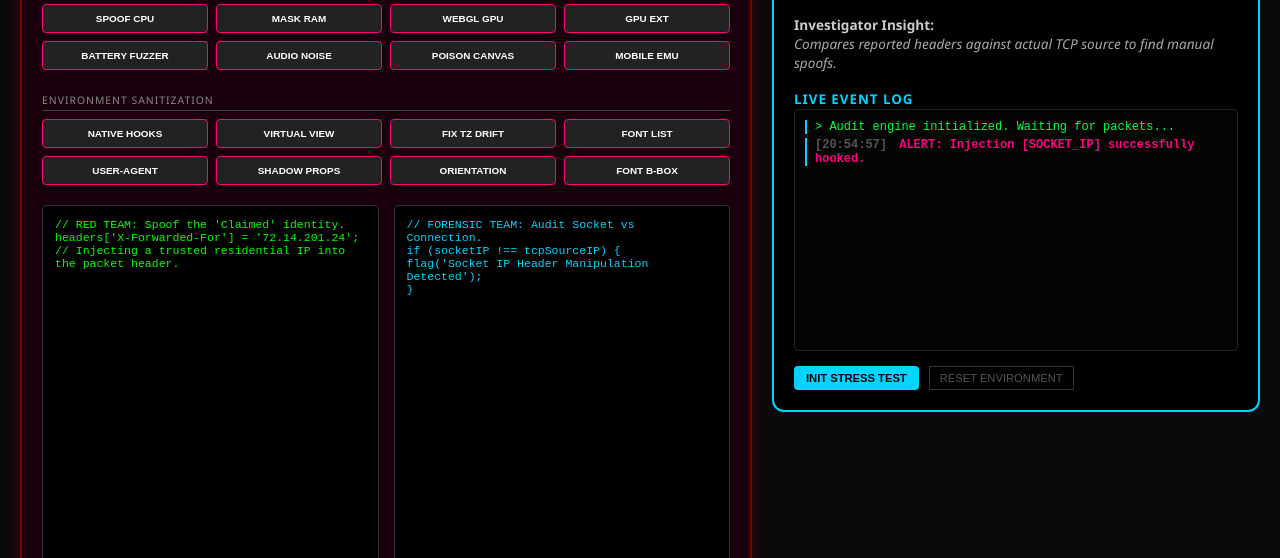
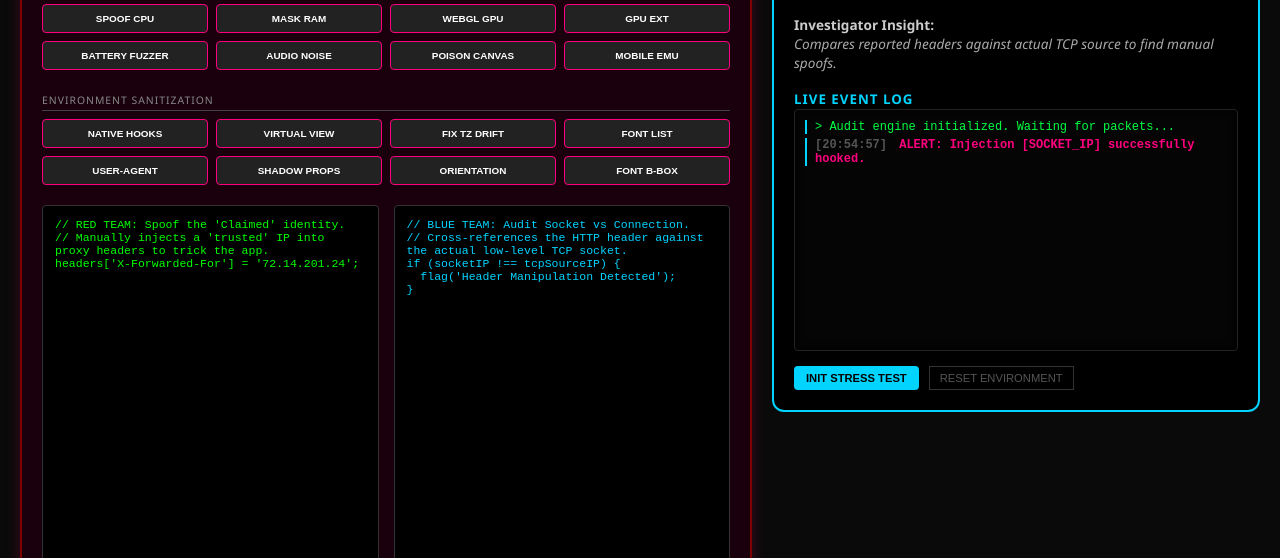
Before and after one commit to rasheleshoun/Red-vs-Blue-Check-for-Check, a plain HTML site: page index.html in a window 1280 px wide. Both pictures are taken after a click on the button "SOCKET IP". Shown: the part 242-800 px from the top of the page. Drawn offline with Linux system fonts and the light colour scheme.

Commit message:
Update index.html

```diff
--- a/index.html
+++ b/index.html
@@ -29,7 +29,6 @@
             gap: 20px;
         }
 
-        /* --- UI REFINEMENT: RESPONSIVE GRID --- */
         @media (max-width: 1100px) {
             #game-container { grid-template-columns: 1fr; }
             #audit-side { position: relative !important; top: 0 !important; }
@@ -66,6 +65,7 @@
             background: #000; border: 1px solid #333; padding: 12px;
             border-radius: 4px; min-height: 480px; font-size: 0.72em;
             overflow-y: auto; font-family: 'Courier New', monospace;
+            white-space: pre-wrap;
         }
 
         #audit-side {
@@ -77,7 +77,6 @@
         #risk-box { text-align:center; padding: 15px; border: 1px dashed var(--blue-team); background: #000d1a; transition: 0.5s; }
         #risk-value { font-size: 3.5em; font-weight: 900; color: var(--blue-team); }
 
-        /* --- UI REFINEMENT: CONSOLE FEED --- */
         #console-feed {
             background: #050505;
             border: 1px solid #222;
@@ -174,37 +173,157 @@
 
 <script>
     const fullStack = {
-        socket_ip: { red: "// RED TEAM: Spoof the 'Claimed' identity.\nheaders['X-Forwarded-For'] = '72.14.201.24';\n// Injecting a trusted residential IP into the packet header.", blue: "// FORENSIC TEAM: Audit Socket vs Connection.\nif (socketIP !== tcpSourceIP) {\n  flag('Socket IP Header Manipulation Detected');\n}", insight: "Compares reported headers against actual TCP source to find manual spoofs.", weight: 15 },
-        leaked_ip: { red: "// RED TEAM: Attempt to strip WebRTC candidates.\nRTCPeerConnection.prototype.addIceCandidate = null;\n// Block the browser from revealing local network info.", blue: "// FORENSIC TEAM: Force UDP/STUN Pierce.\npc.onicecandidate = (e) => {\n  if (e.candidate && e.candidate.includes('typ host')) {\n    flag('Leaked IP: Internal origin detected outside tunnel');\n  }\n};", insight: "WebRTC often bypasses the tunnel to reveal the real origin.", weight: 40 },
-        masking_ip: { red: "// RED TEAM: Wrap traffic in a Resident Proxy pool.\n// Route through an intermediary hop to hide the Leaked IP.", blue: "// FORENSIC TEAM: Analyze RTT & Hop Count.\nif (roundTripTime > 200 || hops > 15) {\n  flag('Active Masking IP: Anomalous Network Latency');\n}", insight: "Masking IPs introduce latency signatures not found in direct connections.", weight: 20 },
-        nameserver_ip: { red: "// RED TEAM: Use a global DNS (8.8.8.8).\n// Failure to match DNS location to the Socket IP location.", blue: "// FORENSIC TEAM: Geo-Distance Audit.\nif (distance(SocketIP, NameserverIP) > 500) {\n  flag('Nameserver IP / Socket IP Location Mismatch');\n}", insight: "Mismatching DNS location leaks the user's real-world profile.", weight: 15 },
-        cpu: { red: "// RED TEAM: Overwrite hardware count.\nObject.defineProperty(navigator, 'hardwareConcurrency', { get: () => 8 });", blue: "// FORENSIC TEAM: Measure compute delta.\nif (benchmarkTime > TARGET_8CORE_MS) {\n  flag('Perf-to-Core Ratio Anomaly');\n}", insight: "Flags devices where CPU power doesn't match reported core count.", weight: 15 },
-        ram: { red: "// RED TEAM: Mask memory to 16GB.\nObject.defineProperty(navigator, 'deviceMemory', { get: () => 16 });", blue: "// FORENSIC TEAM: Check hardware pairing logic.\nif (ram >= 16 && cores <= 2) {\n  flag('Impossible Hardware Profile');\n}", insight: "High RAM with low compute is a signature of synthetic devices.", weight: 15 },
-        api: { red: "// RED TEAM: Mask the interception layer.\nsetTimeout.toString = () => 'function setTimeout() { [native code] }';", blue: "// FORENSIC TEAM: Audit via prototype call.\nif (!Function.prototype.toString.call(fn).includes('[native code]')) {\n  flag('Hooked Native Function');\n}", insight: "Bypasses simple masking by calling the original Prototype string.", weight: 25 },
-        view: { red: "// RED TEAM: Force desktop resolution.\nwindow.innerWidth = 1920; screen.width = 1920;", blue: "// FORENSIC TEAM: Check coordinate sanity.\nif (window.outerWidth < window.innerWidth) {\n  flag('Coordinate Consistency Failure');\n}", insight: "Physical windows cannot be wider than their own frames.", weight: 30 },
-        gpu: { red: "// RED TEAM: Change reported GPU vendor.\ngl.getParameter(RENDERER) = 'NVIDIA 4090';", blue: "// FORENSIC TEAM: Compare vendor vs renderer logic.\nif (vendor === 'NVIDIA' && renderer === 'SwiftShader') {\n  flag('Software Renderer Leak');\n}", insight: "Software renderers reveal spoofed high-end hardware names.", weight: 20 },
-        ext: { red: "// RED TEAM: Report advanced GPU capabilities.\ngl.getSupportedExtensions().push('WEBGL_draw_buffers');", blue: "// FORENSIC TEAM: Verify functional extension support.\nif (extSupported && !canActuallyDrawToBuffers()) {\n  flag('GPU Capability Mismatch');\n}", insight: "Verifies if the GPU can actually perform functions it claims to support.", weight: 15 },
-        canvas: { red: "// RED TEAM: Inject pixel-level noise.\nctx.getImageData = () => { /* Noise injection */ };", blue: "// FORENSIC TEAM: Analyze global entropy.\nif (isUniqueInGlobalPool(hash)) {\n  flag('Artificially Poisoned Canvas');\n}", insight: "100% unique hashes across millions of users are statistically artificial.", weight: 35 },
-        tz: { red: "// RED TEAM: Match proxy timezone.\nIntl.DateTimeFormat = () => ({ timeZone: 'Chicago' });", blue: "// FORENSIC TEAM: Check clock skew vs offset.\nif (new Date().getTimezoneOffset() !== chicagoOffset) {\n  flag('Temporal Offset Mismatch');\n}", insight: "The system clock offset often leaks the true location.", weight: 15 },
-        proxy: { red: "// RED TEAM: Route through Resident Proxy pool.", blue: "// FORENSIC TEAM: Audit Latency & Jitter.\nif (jitter > 150) { flag('Resident Proxy Network Profile'); }", insight: "High jitter or TCP retransmissions signal a proxied connection.", weight: 25 },
-        ttl: { red: "// RED TEAM: Set OS-specific TCP/IP stack signals (TTL 64).", blue: "// FORENSIC TEAM: Inspect stack signals.\nif (ua.includes('Win') && tcpTTL === 64) { flag('OS-Stack Identity Conflict'); }", insight: "TCP TTL is OS-specific; mismatch reveals a 'Frankenstein' device.", weight: 20 },
-        bat: { red: "// RED TEAM: Fix battery level.\nnavigator.getBattery = () => Promise.resolve({ level: 0.85 });", blue: "// FORENSIC TEAM: Audit discharge drift.\nif (dischargeDelta === 0) { flag('Static Battery Signature'); }", insight: "Real hardware always shows active discharge; static levels are spoofs.", weight: 10 },
-        font: { red: "// RED TEAM: Report only generic system fonts.", blue: "// FORENSIC TEAM: Check font list entropy.\nif (fonts.length < 5) { flag('Environment Sanitization Detected'); }", insight: "Reporting too few fonts is suspicious; it signals a hardened environment.", weight: 10 },
-        audio: { red: "// RED TEAM: Add jitter to audio sample rate.", blue: "// FORENSIC TEAM: Audit noise floor stasis.\nif (audioCtx.sampleRate !== hardwareExpected) { flag('Impossible Audio Profile'); }", insight: "Artificial jitter contradicts the precision of real hardware sample rates.", weight: 20 },
-        agent: { red: "// RED TEAM: Change UA to high-value device.", blue: "// FORENSIC TEAM: Cross-check Platform ID.\nif (ua.includes('iPhone') && platform === 'Win32') { flag('UA vs Platform Mismatch'); }", insight: "Flags when UA conflicts with low-level kernel architecture.", weight: 25 },
-        shadow: { red: "// RED TEAM: Use descriptors to hide property changes.", blue: "// FORENSIC TEAM: Attempt property deletion.\nif (delete navigator.languages === true) { flag('Shadowed Property Detected'); }", insight: "Native properties are non-configurable; deletability implies shadowing.", weight: 30 },
-        orient: { red: "// RED TEAM: Force landscape to match desktop spoof.", blue: "// FORENSIC TEAM: Compare Aspect Ratio vs Orient.\nif (height > width && orientation === 'landscape') { flag('Orientation Logic Conflict'); }", insight: "Portrait resolution claiming landscape is a logic error.", weight: 15 },
-        proxy_trap: { red: "// RED TEAM: Proxy wrap the Navigator object.", blue: "// FORENSIC TEAM: Detect Proxy via error stack.\ntry { nav.plugins.args; } catch (e) { if (e.message.includes('Proxy')) flag(); }", insight: "JS Proxies throw unique engine errors on non-existent properties.", weight: 40 },
-        font_bbox: { red: "// RED TEAM: Report custom fonts as present.", blue: "// FORENSIC TEAM: Measure bounding box width.\nif (w === arialW && name !== 'Arial') { flag('Font Masking Detected'); }", insight: "Pixel width matching Arial while claiming another font is a fallback.", weight: 35 },
-        ice_leak: { red: "// RED TEAM: Mask leak by stripping candidates.", blue: "// FORENSIC TEAM: Force out-of-band STUN query.\nif (e.candidate.includes('typ host')) { flag('VPN Bypass: Local IP Leaked'); }", insight: "Forces a STUN request to reveal the real local IP behind a tunnel.", weight: 45 },
-        mobile_emu: { red: "// RED TEAM: Emulate iPhone on high-end server.", blue: "// FORENSIC TEAM: Audit sensor stasis.\nif (platform === 'iPhone' && accel === 0) { flag('Sensor Stasis: Synthetic Env'); }", insight: "Emulators lack real sensor noise and leak server-level core counts.", weight: 50 }
+        socket_ip: {
+            red: "// RED TEAM: Spoof the 'Claimed' identity.\n// Manually injects a 'trusted' IP into proxy headers to trick the app.\nheaders['X-Forwarded-For'] = '72.14.201.24';",
+            blue: "// BLUE TEAM: Audit Socket vs Connection.\n// Cross-references the HTTP header against the actual low-level TCP socket.\nif (socketIP !== tcpSourceIP) {\n  flag('Header Manipulation Detected');\n}",
+            insight: "Compares reported headers against actual TCP source to find manual spoofs.",
+            weight: 15
+        },
+        leaked_ip: {
+            red: "// RED TEAM: Attempt to strip WebRTC candidates.\n// Overwrites the WebRTC API to prevent gathering local network addresses.\nRTCPeerConnection.prototype.addIceCandidate = null;",
+            blue: "// BLUE TEAM: Force UDP/STUN Pierce.\n// Monitors events for 'host' candidates which bypass VPN/Proxy tunnels.\nif (e.candidate.includes('typ host')) {\n  flag('Internal origin detected');\n}",
+            insight: "WebRTC often bypasses the tunnel to reveal the real origin.",
+            weight: 40
+        },
+        masking_ip: {
+            red: "// RED TEAM: Wrap traffic in a Resident Proxy pool.\n// Route through intermediary hops to make traffic look like a home user.",
+            blue: "// BLUE TEAM: Analyze RTT & Hop Count.\n// Measures latency; multiple proxy hops create a distinctive lag signature.\nif (roundTripTime > 200 || hops > 15) {\n  flag('Anomalous Network Latency');\n}",
+            insight: "Masking IPs introduce latency signatures not found in direct connections.",
+            weight: 20
+        },
+        nameserver_ip: {
+            red: "// RED TEAM: Use a global DNS (8.8.8.8).\n// Forces specific DNS to avoid ISP tracking, often forgetting geo-sync.",
+            blue: "// BLUE TEAM: Geo-Distance Audit.\n// Checks if the DNS resolver is geographically close to the user's IP.\nif (distance(SocketIP, NameserverIP) > 500) {\n  flag('DNS Location Mismatch');\n}",
+            insight: "Mismatching DNS location leaks the user's real-world profile.",
+            weight: 15
+        },
+        cpu: {
+            red: "// RED TEAM: Overwrite hardware count.\n// Modifies navigator property to claim a high-performance CPU.\nObject.defineProperty(navigator, 'hardwareConcurrency', { get: () => 8 });",
+            blue: "// BLUE TEAM: Measure compute delta.\n// Runs a math benchmark; if an 8-core CPU is slow, it's a spoof.\nif (benchmarkTime > TARGET_8CORE_MS) {\n  flag('Perf-to-Core Ratio Anomaly');\n}",
+            insight: "Flags devices where CPU power doesn't match reported core count.",
+            weight: 15
+        },
+        ram: {
+            red: "// RED TEAM: Mask memory to 16GB.\n// Spoofs deviceMemory API to suggest high-end hardware.\nObject.defineProperty(navigator, 'deviceMemory', { get: () => 16 });",
+            blue: "// BLUE TEAM: Check hardware pairing logic.\n// Flags impossible combos (e.g., 16GB RAM on a 1-core machine).\nif (ram >= 16 && cores <= 2) {\n  flag('Impossible Hardware Profile');\n}",
+            insight: "High RAM with low compute is a signature of synthetic devices.",
+            weight: 15
+        },
+        api: {
+            red: "// RED TEAM: Mask the interception layer.\n// Fakes 'toString' to hide that native functions were overwritten.\nsetTimeout.toString = () => 'function setTimeout() { [native code] }';",
+            blue: "// BLUE TEAM: Audit via prototype call.\n// Uses Function Prototype to get the true identity, bypassing fake strings.\nif (!Function.prototype.toString.call(fn).includes('[native code]')) {\n  flag('Hooked Native Function');\n}",
+            insight: "Bypasses simple masking by calling the original Prototype string.",
+            weight: 25
+        },
+        view: {
+            red: "// RED TEAM: Force desktop resolution.\n// Fakes window size to look like a standard 1080p desktop.\nwindow.innerWidth = 1920; screen.width = 1920;",
+            blue: "// BLUE TEAM: Check coordinate sanity.\n// Physical check: content area cannot be larger than the window frame.\nif (window.outerWidth < window.innerWidth) {\n  flag('Coordinate Consistency Failure');\n}",
+            insight: "Physical windows cannot be wider than their own frames.",
+            weight: 30
+        },
+        gpu: {
+            red: "// RED TEAM: Change reported GPU vendor.\n// Manually sets renderer string to a high-end card (e.g., NVIDIA 4090).\ngl.getParameter(RENDERER) = 'NVIDIA 4090';",
+            blue: "// BLUE TEAM: Compare vendor vs renderer.\n// Detects 'SwiftShader' (emulator) hiding behind a high-end name.\nif (vendor === 'NVIDIA' && renderer === 'SwiftShader') {\n  flag('Software Renderer Leak');\n}",
+            insight: "Software renderers reveal spoofed high-end hardware names.",
+            weight: 20
+        },
+        ext: {
+            red: "// RED TEAM: Report advanced GPU capabilities.\n// Claims support for advanced WebGL features to look legitimate.",
+            blue: "// BLUE TEAM: Verify functional support.\n// Tries to use the feature; if it fails while 'supported', it's a lie.\nif (extSupported && !canActuallyDrawToBuffers()) {\n  flag('GPU Capability Mismatch');\n}",
+            insight: "Verifies if the GPU can actually perform functions it claims to support.",
+            weight: 15
+        },
+        canvas: {
+            red: "// RED TEAM: Inject pixel-level noise.\n// Randomizes pixel data to prevent unique canvas fingerprinting.\nctx.getImageData = () => { /* Noise injection */ };",
+            blue: "// BLUE TEAM: Analyze global entropy.\n// If the pixel hash is 100% unique globally, it is statistically noise.\nif (isUniqueInGlobalPool(hash)) {\n  flag('Artificially Poisoned Canvas');\n}",
+            insight: "100% unique hashes across millions of users are statistically artificial.",
+            weight: 35
+        },
+        tz: {
+            red: "// RED TEAM: Match proxy timezone.\n// Spoofs JS TimeZone object to match the proxy location.\nIntl.DateTimeFormat = () => ({ timeZone: 'Chicago' });",
+            blue: "// BLUE TEAM: Check clock skew vs offset.\n// Compares spoofed name against actual system clock offset.\nif (new Date().getTimezoneOffset() !== chicagoOffset) {\n  flag('Temporal Offset Mismatch');\n}",
+            insight: "The system clock offset often leaks the true location.",
+            weight: 15
+        },
+        proxy: {
+            red: "// RED TEAM: Route through Resident Proxy pool.\n// Hides data-center origin behind a home-user IP.",
+            blue: "// BLUE TEAM: Audit Latency & Jitter.\n// Resident proxies have high variance (jitter) in packet arrival.\nif (jitter > 150) { flag('Resident Proxy Profile'); }",
+            insight: "High jitter or TCP retransmissions signal a proxied connection.",
+            weight: 25
+        },
+        ttl: {
+            red: "// RED TEAM: Set OS-specific TCP/IP stack signals (TTL 64).\n// Matches the TTL to the claimed OS (e.g., Mac/Linux).",
+            blue: "// BLUE TEAM: Inspect stack signals.\n// If User-Agent is Windows but TTL is 64 (Linux), it's a conflict.\nif (ua.includes('Win') && tcpTTL === 64) { flag('OS-Stack Conflict'); }",
+            insight: "TCP TTL is OS-specific; mismatch reveals a 'Frankenstein' device.",
+            weight: 20
+        },
+        bat: {
+            red: "// RED TEAM: Fix battery level.\n// Overwrites Battery API to show a static, healthy charge.\nnavigator.getBattery = () => Promise.resolve({ level: 0.85 });",
+            blue: "// BLUE TEAM: Audit discharge drift.\n// Real hardware shows active discharge; static levels are spoofs.\nif (dischargeDelta === 0) { flag('Static Battery Signature'); }",
+            insight: "Real hardware always shows active discharge; static levels are spoofs.",
+            weight: 10
+        },
+        font: {
+            red: "// RED TEAM: Report only generic system fonts.\n// Blocks font listing to reduce fingerprint uniqueness.",
+            blue: "// BLUE TEAM: Check font list entropy.\n// Reporting < 5 fonts is a sign of a 'hardened' bot environment.\nif (fonts.length < 5) { flag('Sanitization Detected'); }",
+            insight: "Reporting too few fonts is suspicious; it signals a hardened environment.",
+            weight: 10
+        },
+        audio: {
+            red: "// RED TEAM: Add jitter to audio sample rate.\n// Injects noise into AudioContext to prevent hardware fingerprinting.",
+            blue: "// BLUE TEAM: Audit noise floor stasis.\n// Artificial jitter contradicts precision of real hardware rates.\nif (audioCtx.sampleRate !== hardwareExpected) { flag('Audio Profile Error'); }",
+            insight: "Artificial jitter contradicts the precision of real hardware sample rates.",
+            weight: 20
+        },
+        agent: {
+            red: "// RED TEAM: Change UA to high-value device.\n// Swaps User-Agent to claim a premium device (e.g., iPhone).",
+            blue: "// BLUE TEAM: Cross-check Platform ID.\n// Cross-checks UA against navigator.platform (e.g., iPhone on Win32).\nif (ua.includes('iPhone') && platform === 'Win32') { flag('UA/Platform Mismatch'); }",
+            insight: "Flags when UA conflicts with low-level kernel architecture.",
+            weight: 25
+        },
+        shadow: {
+            red: "// RED TEAM: Use descriptors to hide property changes.\n// Uses object descriptors to try and hide changes to native properties.",
+            blue: "// BLUE TEAM: Attempt property deletion.\n// Native properties cannot be deleted. If 'delete' returns true, it's a spoof.\nif (delete navigator.languages === true) { flag('Shadowed Property'); }",
+            insight: "Native properties are non-configurable; deletability implies shadowing.",
+            weight: 30
+        },
+        orient: {
+            red: "// RED TEAM: Force landscape to match desktop spoof.\n// Locks orientation to match the fake desktop resolution.",
+            blue: "// BLUE TEAM: Compare Aspect Ratio vs Orient.\n// Portrait resolution claiming landscape is a logical error.\nif (height > width && orientation === 'landscape') { flag('Orientation Conflict'); }",
+            insight: "Portrait resolution claiming landscape is a logic error.",
+            weight: 15
+        },
+        proxy_trap: {
+            red: "// RED TEAM: Proxy wrap the Navigator object.\n// Uses a JS 'Proxy' to intercept all device-info requests.",
+            blue: "// BLUE TEAM: Detect Proxy via error stack.\n// Triggers an error; JS Proxies produce unique engine error traces.\ntry { nav.plugins.args; } catch (e) { if (e.message.includes('Proxy')) flag(); }",
+            insight: "JS Proxies throw unique engine errors on non-existent properties.",
+            weight: 40
+        },
+        font_bbox: {
+            red: "// RED TEAM: Report custom fonts as present.\n// Lies about installed fonts to look like a standard user.",
+            blue: "// BLUE TEAM: Measure bounding box width.\n// If 'Comic Sans' width matches 'Arial', the font was spoofed.\nif (w === arialW && name !== 'Arial') { flag('Font Masking Detected'); }",
+            insight: "Pixel width matching Arial while claiming another font is a fallback.",
+            weight: 35
+        },
+        ice_leak: {
+            red: "// RED TEAM: Mask leak by stripping candidates.\n// Strips private IPs from WebRTC to hide the real local origin.",
+            blue: "// BLUE TEAM: Force out-of-band STUN query.\n// Forces STUN; if a 192.168.x.x IP appears, the VPN is leaking.\nif (e.candidate.includes('typ host')) { flag('VPN Bypass Leak'); }",
+            insight: "Forces a STUN request to reveal the real local IP behind a tunnel.",
+            weight: 45
+        },
+        mobile_emu: {
+            red: "// RED TEAM: Emulate iPhone on high-end server.\n// Runs mobile emulator on a server to simulate a phone user.",
+            blue: "// BLUE TEAM: Audit sensor stasis.\n// Real phones have 'micro-wobble' noise; emulators are perfectly still.\nif (platform === 'iPhone' && accel === 0) { flag('Sensor Stasis'); }",
+            insight: "Emulators lack real sensor noise and leak server-level core counts.",
+            weight: 50
+        }
     };
 
     let activeTools = new Set();
     let isStressTesting = false;
 
     function toggleTool(tool) {
-        if (isStressTesting) return; // Disable manual toggle during stress test
+        if (isStressTesting) return;
         const btn = document.getElementById(`btn-${tool}`);
         const isAdding = !activeTools.has(tool);
 
@@ -227,7 +346,7 @@
         entry.className = 'console-entry' + (isAlert ? ' console-alert' : '');
         entry.innerHTML = `<span class="console-ts">[${ts}]</span> ${msg}`;
         feed.appendChild(entry);
-        feed.scrollTop = feed.scrollHeight; // Auto-scroll to bottom
+        feed.scrollTop = feed.scrollHeight;
     }
 
     function updateAudit(lastTool) {
@@ -269,7 +388,7 @@
 
         const tools = Object.keys(fullStack);
         for (const tool of tools) {
-            await new Promise(r => setTimeout(r, 200)); // Delay for effect
+            await new Promise(r => setTimeout(r, 200));
             const btn = document.getElementById(`btn-${tool}`);
             activeTools.add(tool);
             btn.classList.add('tool-active');
```
